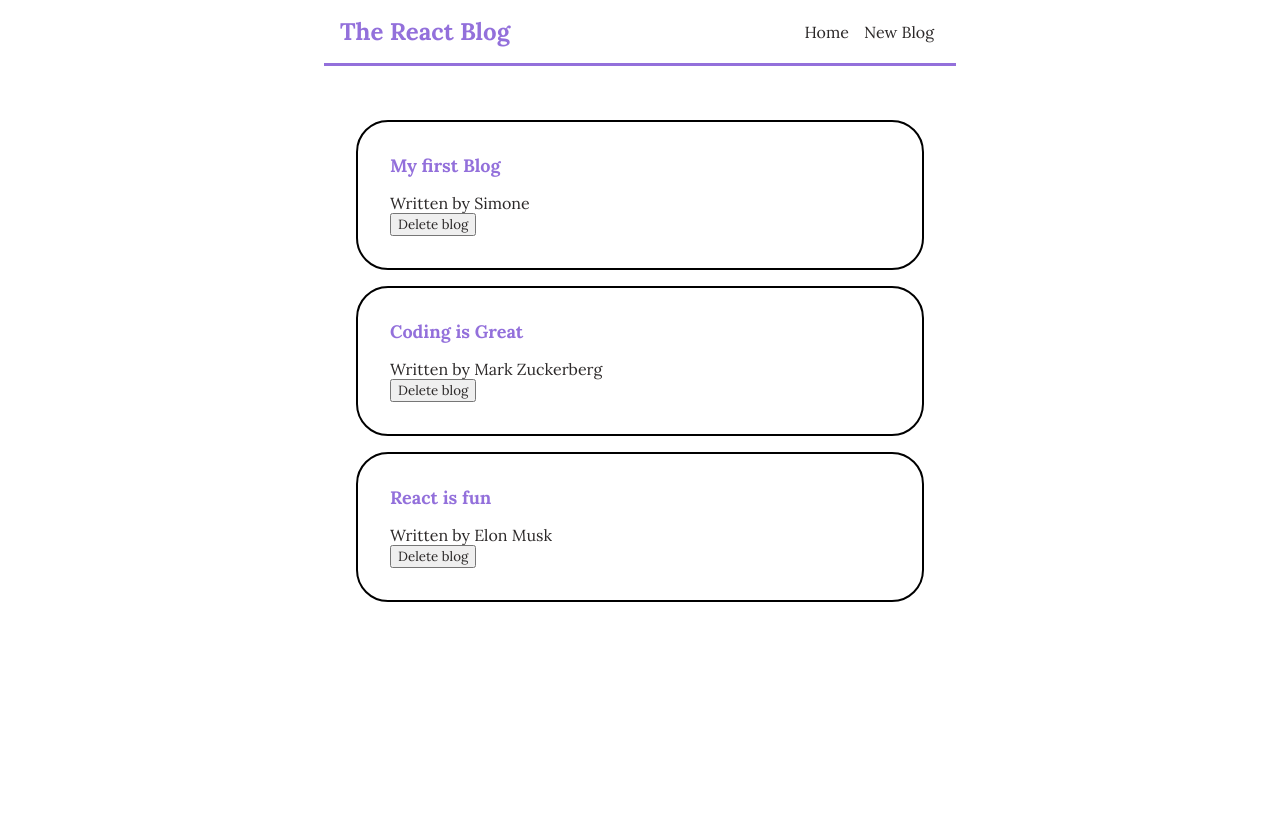
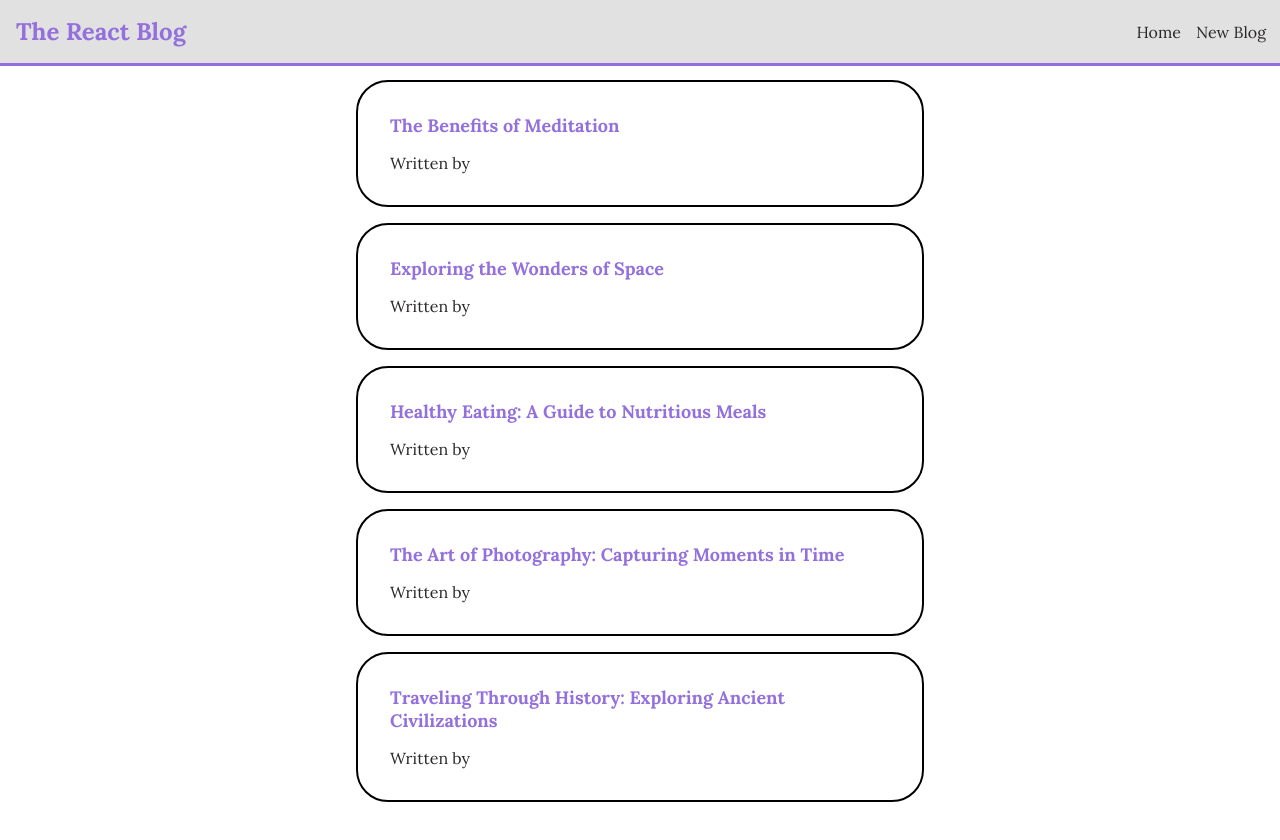
Before and after one commit to Roveri91/simple-blog, a React (Create React App) app: page / in a window 1280 px wide. Shown: the top 840 px of the page. Before the commit the page ends 800 px from the top, so only its background shows below. Built offline with nearby package versions, Linux system fonts and the light colour scheme; data requests are answered from the project's data file.

Commit message:
fetch data from db

```diff
--- a/src/components/BlogList.js
+++ b/src/components/BlogList.js
@@ -1,4 +1,4 @@
-const BlogList = ({ blogs, handleDelete }) => {
+const BlogList = ({ blogs }) => {
   // const blogs = props.blogs;
 
   return (
@@ -7,7 +7,6 @@ const BlogList = ({ blogs, handleDelete }) => {
         <div className="blog-preview" key={blog.id}>
           <h2>{ blog.title }</h2>
           <p>Written by { blog.author }</p>
-          <button onClick={() => handleDelete(blog.id)}>Delete blog</button>
         </div>
       ))}
     </div>
--- a/src/components/Home.js
+++ b/src/components/Home.js
@@ -2,24 +2,21 @@ import { useState,useEffect } from "react";
 import BlogList from "./BlogList";
 
 const Home = () => {
-  const [blogs, setBlogs] = useState([
-    { title: "My first Blog", body: "lorem ipsum...", author: "Simone", id: 1},
-    {title: "Coding is Great", body: "lorem ipsum etc...", author: "Mark Zuckerberg", id: 2},
-    {title: "React is fun", body: "Even more lorem ipsum ...", author: "Elon Musk", id: 3}
-  ]);
-
-  const handleDelete = (id) => {
-    const newBlogs = blogs.filter(blog => blog.id !== id);
-    setBlogs(newBlogs);
-  }
+  const [blogs, setBlogs] = useState(null);
 
   useEffect(() => {
-    console.log('use effect ran');
+    fetch('http://localhost:8000/blogs')
+      .then(res => {
+        return res.json();
+      })
+      .then(data => {
+         setBlogs(data);
+      });
   }, []);
 
   return (
     <div className="home">
-      <BlogList blogs={blogs} handleDelete={handleDelete}/>
+      {blogs && <BlogList blogs={blogs}/>}
     </div>
   );
 }
--- a/src/index.css
+++ b/src/index.css
@@ -4,6 +4,7 @@
   font-family: 'Lora', serif;
   color: rgb(43, 40, 40);
   margin: 0;
+  /* overflow: hidden; */
 }
 
 /* NAVBAR */
@@ -12,9 +13,15 @@
   display: flex;
   margin: 0 auto;
   align-items: center;
-  max-width: 600px;
+  /* max-width: 600px; */
   padding: 1rem ;
   border-bottom: 3px solid mediumpurple;
+  position: fixed;
+  top: 0;
+  width: 100%;
+  z-index: 10;
+  background-color: rgb(225, 225, 225);
+  /* overflow: hidden; */
 }
 
 .navbar h1 {
@@ -23,6 +30,7 @@
 
 .navbar .links {
   margin-left: auto;
+  margin-right: 24px;
 }
 
 .navbar a {
@@ -39,7 +47,7 @@
 .content {
   max-width: 600px;
   margin: 2rem auto;
-  padding: 6px;
+  padding: 32px;
 }
 
 /* BLOG PREVIEW / LIST */
```
